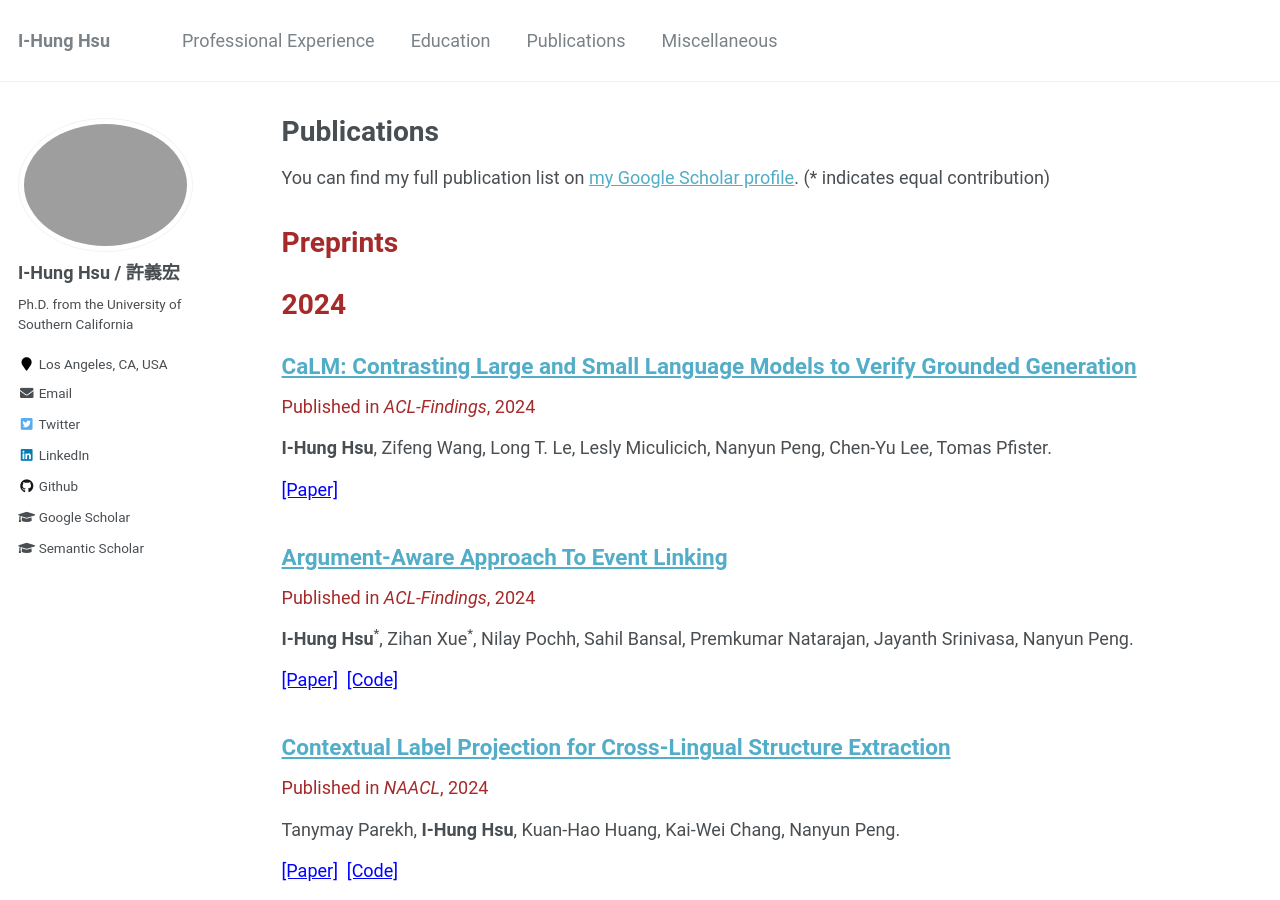
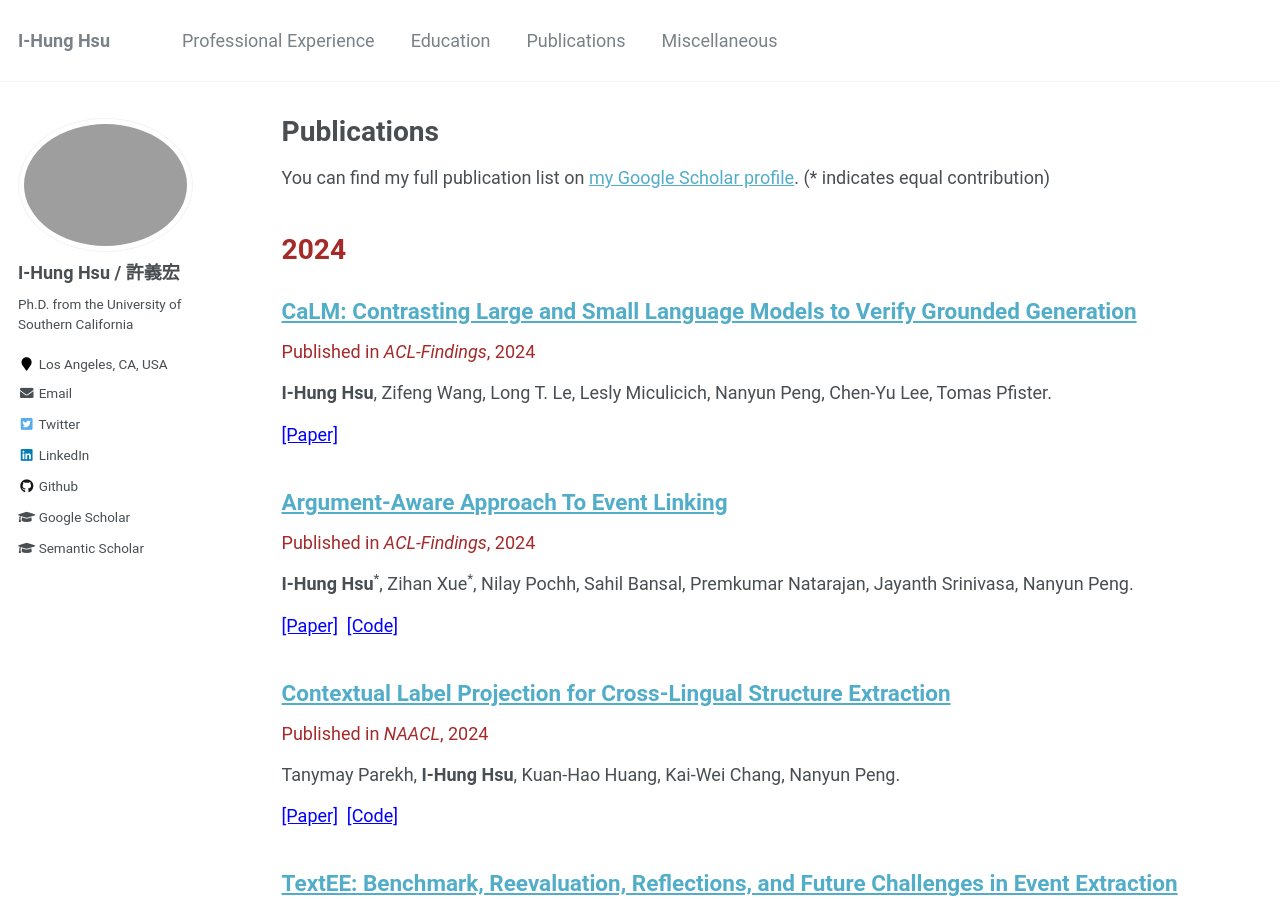
Before and after one commit to ihungalexhsu/ihungalexhsu.github.io, a Jekyll site: the page built from _pages/publications.md, in a window 1280 px wide and 900 px high. Built offline with Jekyll 4.4.1, drawn with Linux system fonts in a browser that asks for light colours.

Commit message:
remove preprint

```diff
--- a/_pages/publications.md
+++ b/_pages/publications.md
@@ -20,12 +20,12 @@ You can find my full publication list on <a href="https://scholar.google.com/cit
   {% endif %}
 {% endfor %} -->
 
-<h1 style="margin: 1.25em 0px -0.5em; padding: 0px; color: brown;">Preprints</h1>
+<!-- <h1 style="margin: 1.25em 0px -0.5em; padding: 0px; color: brown;">Preprints</h1>
 {% for post in site.publications reversed %}
   {% if post.venue == "arXiv" %}
     {% include archive-single.html %}
   {% endif %}
-{% endfor %}
+{% endfor %} -->
 
 {% assign publicationsByYear = site.publications | group_by_exp:"post", "post.date | date: '%Y'" %}
 {% for year in publicationsByYear reversed %}
```
